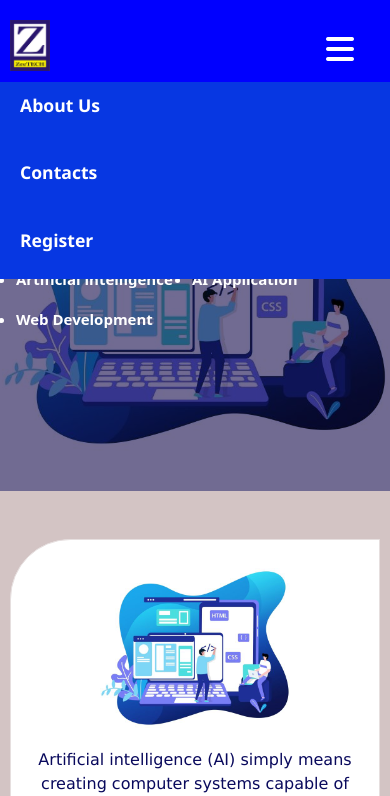
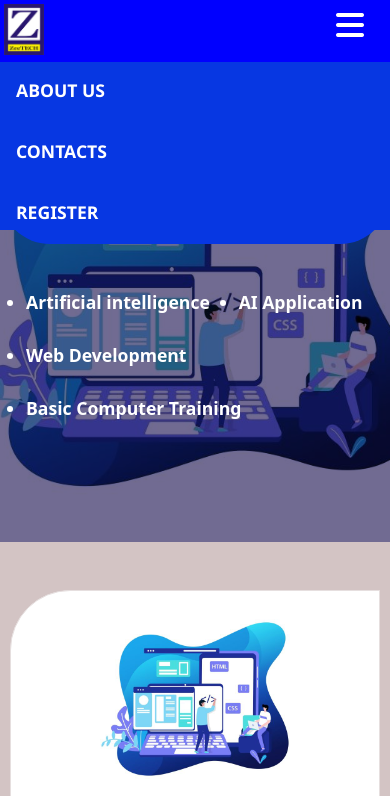
Before and after one commit to IsaacWinner18/Zeetech, a plain HTML site: page index.html in a window 390 px wide. Both pictures are taken after a click on the element 185 px from the left and 48 px from the top of the page. Shown: the top 796 px of the page. Drawn offline with nearby package versions, Linux system fonts and the light colour scheme.

Commit message:
Added a few styles and modification to the html and css

```diff
--- a/index.html
+++ b/index.html
@@ -20,10 +20,10 @@
         </a>
       </div>
       <ul class="ul-header">
-        <li>About Us</li>
-        <li>Contacts</li>
+        <li>ABOUT US</li>
+        <li>CONTACTS</li>
         <li>
-          <a href="data-form.html">Register</a>
+          <a href="data-form.html">REGISTER</a>
         </li>
       </ul>
       <div class="bars"><i class="fa fa-bars"></i></div>
@@ -31,18 +31,16 @@
 
     <div class="hero">
       <div class="hero-cover">
-        <p class="hero-text">
-          Learn Tech skills.<br />
-
+          <p class="first-text">Learn Tech skills</p><br />
           <span>
             <ul class="ul-style">
               <li>Artificial intelligence</li>
               <li>AI Application</li>
               <li>Web Development</li>
+              <li>Basic Computer Training</li>
             </ul>
             <br />
           </span>
-        </p>
       </div>
     </div>
 
@@ -50,12 +48,7 @@
       <div class="ai-sec">
         <img src="./img/hero.png" class="discription-img" width="200px" />
         <p class="text">
-          Artificial intelligence (AI) simply means creating computer systems
-          capable of performing complex tasks like reasoning, decision making
-          and problem solving which were only done by humans. As the world go
-          through the 5th Industrial Revolution centred on Artificial
-          Intelligence, the demand for computer professionals in this field has
-          become globally high and still rising.
+          Artificial intelligence (AI) simply means creating computer systems capable of performing complex tasks like reasoning decision making and problem solving. As the world go through the 5th Industrial Revolution centred on Artificial Intelligence, the demand for computer professionals in this field has become globally high and still rising.
           <span class="to-hide-text"
             >We offer AI training from basics to advanced level like Large
             Language Models (LLM) with our team of experienced personalities
@@ -114,21 +107,19 @@
         <p class="text">
           Welcome to our Web Development Training Program! As the digital
           landscape evolves, the demand for skilled professionals in web
-          development continues to soar. we
-          focus on laying a solid foundation for beginners and intermediate
-          learners.
-          <span class="to-hide-text-three"
-            > Outlines include: *Introduction to Web Development
-            HTML & CSS *Fundamentals JavaScript *Programming Responsive Web Design
-            *Advanced JavaScript
-            *Server-side Programming with Node.js *Database Integration *Web
-            Application Deployment, Classes are conducted both in-person and
-            online to accommodate different learning preferences. Registration
-            for the current edition priced at
-            N100,000 for local participants and $200 for international participants.
-            Join us and embark on a journey to become a proficient web
-            developer, ready to tackle the challenges of the digital age!
-            Register now to secure your spot in the program.</span
+          development continues to soar. we focus on laying a solid foundation
+          for beginners and intermediate learners.
+          <span class="to-hide-text-three">
+            Outlines include: *Introduction to Web Development HTML & CSS
+            *Fundamentals JavaScript *Programming Responsive Web Design
+            *Advanced JavaScript *Server-side Programming with Node.js *Database
+            Integration *Web Application Deployment, Classes are conducted both
+            in-person and online to accommodate different learning preferences.
+            Registration for the current edition priced at N100,000 for local
+            participants and $200 for international participants. Join us and
+            embark on a journey to become a proficient web developer, ready to
+            tackle the challenges of the digital age! Register now to secure
+            your spot in the program.</span
           >....
 
           <span class="learn-more-btn-three">learn more</span>
--- a/styles.css
+++ b/styles.css
@@ -7,8 +7,8 @@ body {
   background-color: rgb(211, 196, 196);
 }
 .header {
-  background-color: blue;
-  padding: 20px 10px;
+ background-color: blue;
+ padding: 4px 0px 16px 4px;
 }
 
 .ul-header {
@@ -21,8 +21,19 @@ body {
   font-weight: 600;
   font-size: 1.1rem;
   color: white;
-  margin-top: -30px;
+  margin-top: -35px;
   margin-right: 20px;
+  cursor: pointer;
+}
+
+.ul-header li {
+  background-color: rgb(84, 116, 223);
+  padding: .3rem 1rem;
+}
+
+.ul-header li:hover {
+  background-color: rgb(58, 97, 224);
+  padding: .3rem 1rem;
 }
 
 .bars {
@@ -33,7 +44,6 @@ body {
   background-image: url(./img/hero.png);
   background-color: rgba(53, 45, 100, 0.7);
   display: flex;
-  /* background-color: white; */
   background-size: cover;
   background-position: center;
   background-blend-mode: multiply;
@@ -43,41 +53,23 @@ body {
 }
 
 .hero-cover {
-  font-size: 3rem;
   line-height: 1.375;
-  font-weight: 700;
+  font-weight: 900;
   margin-left: 1rem;
-  margin-top: 2rem;
+  margin-top: 5rem;
 }
 
-@media (min-width: 1024px) {
-  .hero-cover {
-    font-size: 6rem;
-    line-height: 1;
-    font-weight: 700;
-  }
-}
-
-@media (min-width: 768px) {
-  .hero-cover {
-    font-size: 3.75rem;
-    line-height: 1;
-    font-weight: 700;
-    margin-left: 5rem;
-    margin-top: 6rem;
-  }
-}
-
-.hero-text {
-  color: rgb(255, 255, 255);
+.first-text {
+  font-size: 8rem;
+  color: rgb(236, 231, 231);
 }
 
 .ul-style {
-  font-size: 15px;
+  font-size: 1.4rem;
   color: white;
   display: flex;
   flex-wrap: wrap;
-  gap: 1.2rem;
+  gap: 4rem;
   list-style-type: disc;
   margin-top: 20px;
 }
@@ -93,16 +85,18 @@ body {
   border: 1px solid rgb(230, 223, 223);
   border-top-left-radius: 60px;
   border-bottom-right-radius: 60px;
+  /* flex: 1; */
 }
 
 .aiappli-sec {
   background-color: rgb(255, 255, 255);
-  background-size: cover;
   padding: 0.5rem 0px;
   margin-bottom: 6px;
   border: 1px solid rgb(230, 223, 223);
   border-top-left-radius: 60px;
   border-bottom-right-radius: 60px;
+  /* flex: 1; */
+
 }
 
 .web-sec {
@@ -112,6 +106,7 @@ body {
   border: 1px solid rgb(230, 223, 223);
   border-top-left-radius: 60px;
   border-bottom-right-radius: 60px;
+  /* flex: 1; */
 }
 
 .text {
@@ -153,48 +148,10 @@ body {
   border-top-right-radius: 20px;
 }
 
-@media (max-width: 580px) {
-  .bars {
-    display: flex;
-    font-weight: 600;
-    font-size: 2rem;
-    color: white;
-    gap: 25px;
-    flex-direction: row;
-    align-items: center;
-    justify-content: flex-end;
-    list-style-type: none;
-    font-family: "Segoe UI", Tahoma, Geneva, Verdana, sans-serif;
-    margin-top: -38px;
-    margin-right: 20px;
-  }
-
-  .ul-header {
-    position: absolute;
-    display: none;
-    flex-direction: column;
-    left: 0;
-    top: 7rem;
-    background-color: rgb(7, 55, 226);
-    width: 100%;
-    padding-top: 10px;
-    padding-bottom: 10px;
-
-    cursor: pointer;
-  }
-
-  .ul-header li {
-    margin-bottom: 1rem;
-    padding-left: 20px;
-  }
-
-  .ul-header li:hover {
-    background-color: rgb(32, 67, 190);
-  }
-}
 
 .section-one {
   display: flex;
+  flex: 1;
   gap: 2rem;
   margin: 10px 30px;
   padding-bottom: 10px;
@@ -218,3 +175,93 @@ body {
     padding-bottom: 10px;
   }
 }
+
+/* @media (min-width: 1024px) {
+  .hero-cover {
+    line-height: 1.375;
+    font-weight: 900;
+    margin-left: 1rem;
+    margin-top: 5rem;
+  }
+}
+
+@media (min-width: 768px) {
+  .hero-cover {
+    line-height: 1.375;
+    font-weight: 900;
+    margin-left: 1rem;
+    margin-top: 5rem;
+  }
+} */
+
+/* for mobile devices...small screen sizes */
+
+@media (max-width: 580px) {
+
+  .header {
+    padding: 4px 0px 23px 4px;
+  }
+
+  .bars {
+    display: flex;
+    font-weight: 600;
+    font-size: 2rem;
+    color: white;
+    gap: 25px;
+    flex-direction: row;
+    align-items: center;
+    justify-content: flex-end;
+    list-style-type: none;
+    font-family: "Segoe UI", Tahoma, Geneva, Verdana, sans-serif;
+    margin-top: -46px;
+    margin-right: 20px;
+  }
+
+  .ul-header {
+    position: absolute;
+    display: none;
+    flex-direction: column;
+    left: 0;
+    top: 7rem;
+    background-color: rgb(7, 55, 226);
+    width: 100%;
+    padding-top: 10px;
+    padding-bottom: 14px;
+    margin-top: -50px;
+    cursor: pointer;
+    border-bottom-left-radius: 50px;
+    border-bottom-right-radius: 50px;
+  }
+
+  .ul-header li {
+    background-color: rgb(7, 55, 226);
+    padding: .3rem 1rem;
+  }
+
+  .ul-header li:hover {
+    background-color: rgb(32, 67, 190);
+  }
+
+  .hero-cover {
+    font-weight: 700;
+    margin-left: 1rem;
+    margin-top: 3rem;
+  }
+
+  .first-text {
+    font-size: 3rem;
+  }
+
+  .ul-style {
+    font-size: 1.1rem;
+    display: flex;
+    flex-wrap: wrap;
+    gap: 1.3rem;
+    margin-left: 6px;
+  }
+
+  .ul-style li {
+    margin: 4px;
+  }
+
+}
```
Also changed, not shown: data-form.html (+1 -0 lines).
